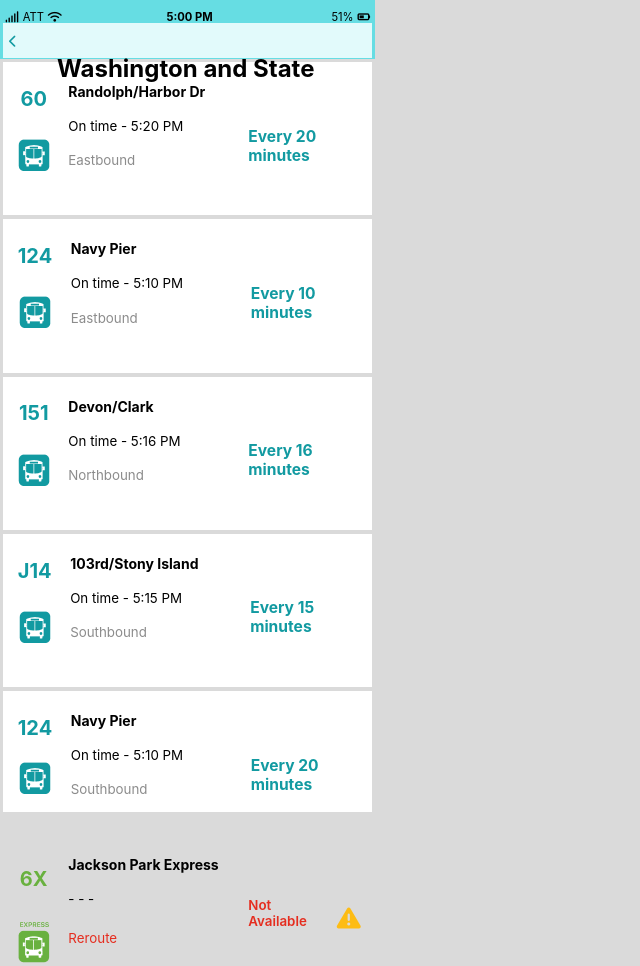
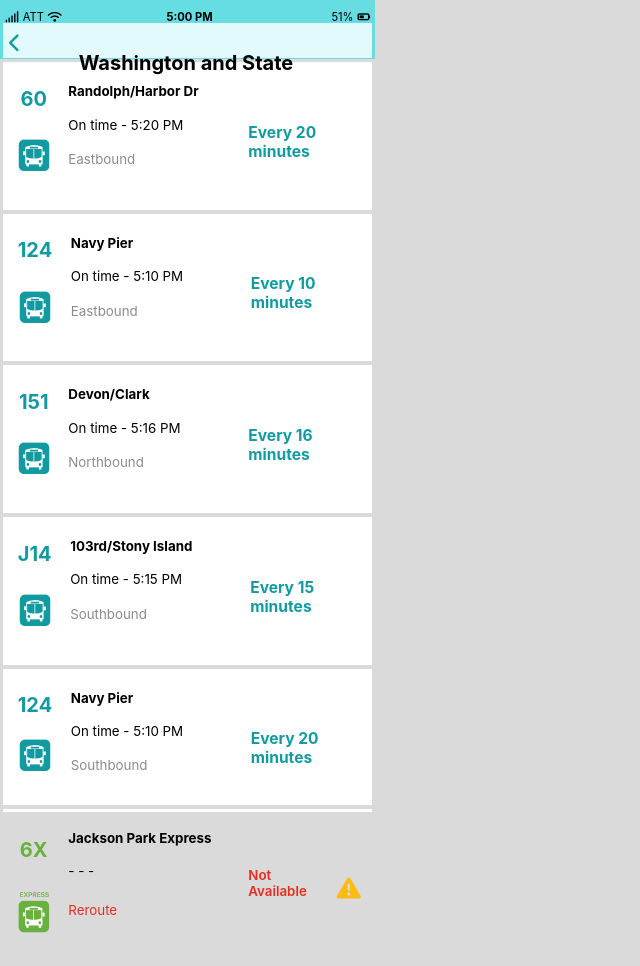
Before and after one commit to TeresaLevy/busybus, a plain HTML site: page index.html in a window 1280 px wide. Shown: the top 966 px of the page, without its empty margins (0-640 px from the left). Drawn offline with Linux system fonts and the light colour scheme.

Commit message:
fourth commit

```diff
--- a/css/style.css
+++ b/css/style.css
@@ -12,8 +12,8 @@ body {
 .arrow {
   display: inline-block;
   float: left;
-  margin-top: 2px;
-  font-size: 40%;
+  margin-top: 0px;
+  font-size: 60%;
   color: #129AA1;
 }
 .bus-arrival {
@@ -22,7 +22,7 @@ body {
   float: right;
   font-size: 10pt;
   font-weight: 600;
-  padding: 13% 0 0 50%;
+  padding: 12% 0 0 50%;
   color: #129AA1;
 }
 .bus-arrival h2{
@@ -72,7 +72,7 @@ body {
 }
 .bus-number {
   display: inline-block;
-  padding: 1% 3% 3% 4%;
+  padding: 1% 3% 2% 4%;
 }
 .bus-number h1 {
   font-size: 15pt;
@@ -84,7 +84,7 @@ body {
 .bus-number h4 {
   font-size: 15pt;
   font-weight: 700;
-  line-height: 20pt;
+  line-height: 17pt;
   text-align: center;
   color: #69B13F;
 }
@@ -103,8 +103,8 @@ body {
 }
 
 .bus-route h1 {
-  font-size: 10.5pt;
-  font-weight: 650;
+  font-size: 10pt;
+  font-weight: 670;
   line-height: 18pt;
 }
 .bus-route h2 {
@@ -136,9 +136,9 @@ body {
   display: inline-block;
   position: absolute;
   color: black;
-  font-size: 12pt;
-  font-weight: 700;
-  width: 90%;
+  font-size: 10pt;
+  font-weight: 670;
+  width: 88%;
   text-align: center;
 }
 .navbar {
```
